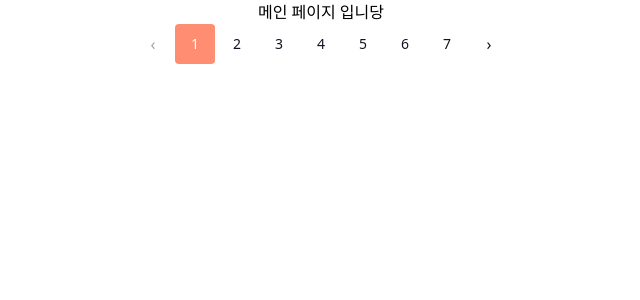
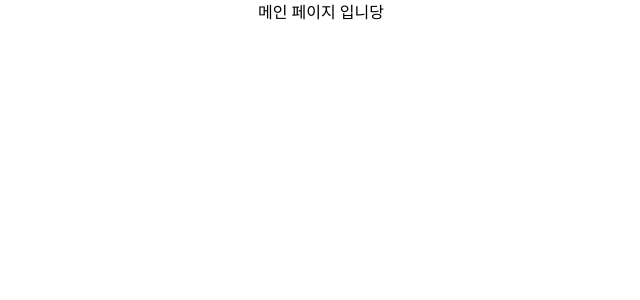
Before and after one commit to TEAM3-5/The-Julge, a Next.js app: page / in a window 1280 px wide. Shown: the top 300 px of the page, without its empty margins (319-959 px from the left). Built offline with nearby package versions, Linux system fonts and the light colour scheme.

Commit message:
feat: 서버 페이지 정리

```diff
--- a/src/app/page.tsx
+++ b/src/app/page.tsx
@@ -1,29 +1,7 @@
-"use client";
-
-import { useSearchParams } from "next/navigation";
-import { Pagination } from "@/components/pagination/Pagination";
-
 export default function Home() {
-  const searchParams = useSearchParams();
-  const pageParam = searchParams.get("page");
-  // 쿼리 없으면 1페이지
-  const rawPage = pageParam ? Number(pageParam) || 1 : 1;
-  // 나중에 실제 데이터 개수로 계산해서 채우면 됨
-  const totalPages = 21;
-  // 잘못된 값이 들어와도 안전하게 1~totalPages로 보정
-  const currentPage = Math.min(Math.max(rawPage, 1), totalPages);
-
   return (
     <div>
       <div className="flex justify-center">메인 페이지 입니당</div>
-
-      <Pagination
-        currentPage={currentPage}
-        totalPages={totalPages}
-        hrefBuilder={(p) => `?page=${p}`}
-        maxPageButtons={7}
-        mode="full"
-      />
     </div>
   );
 }
```
